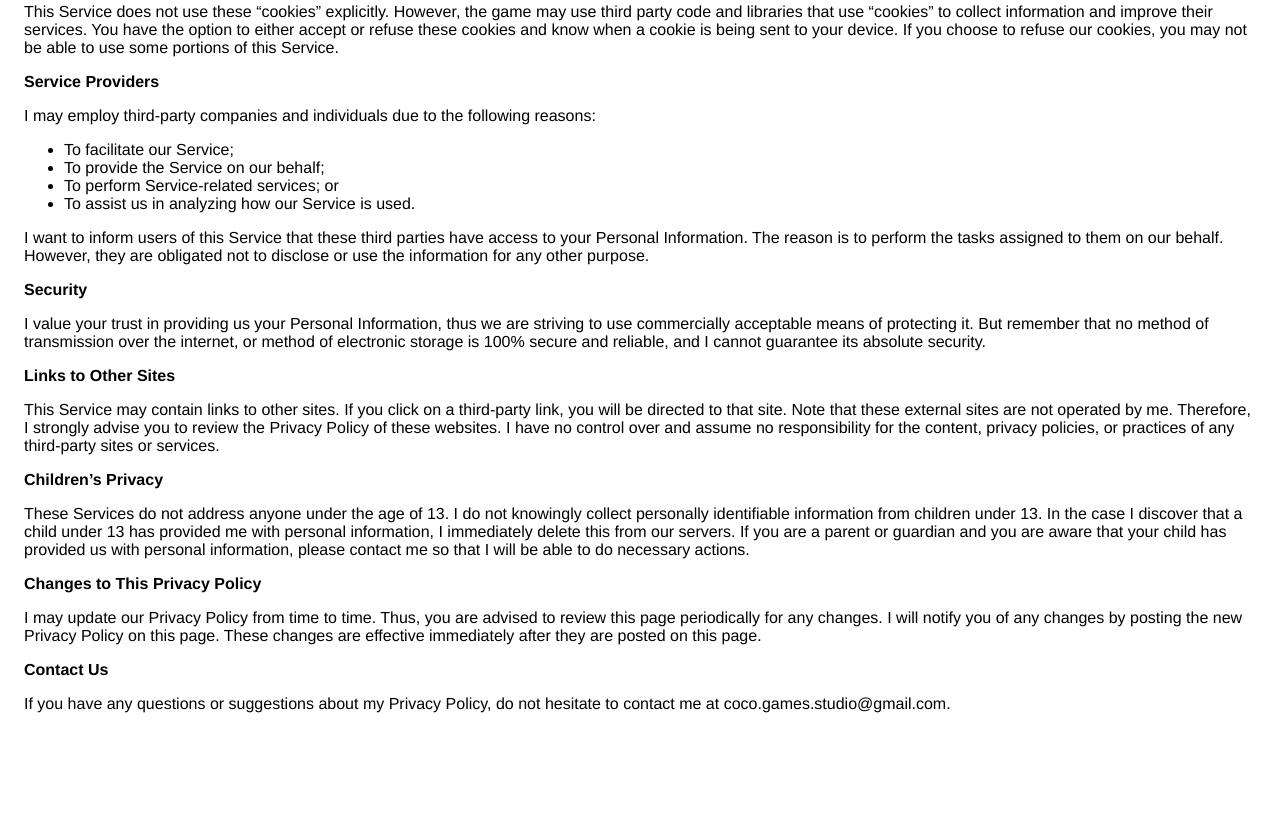
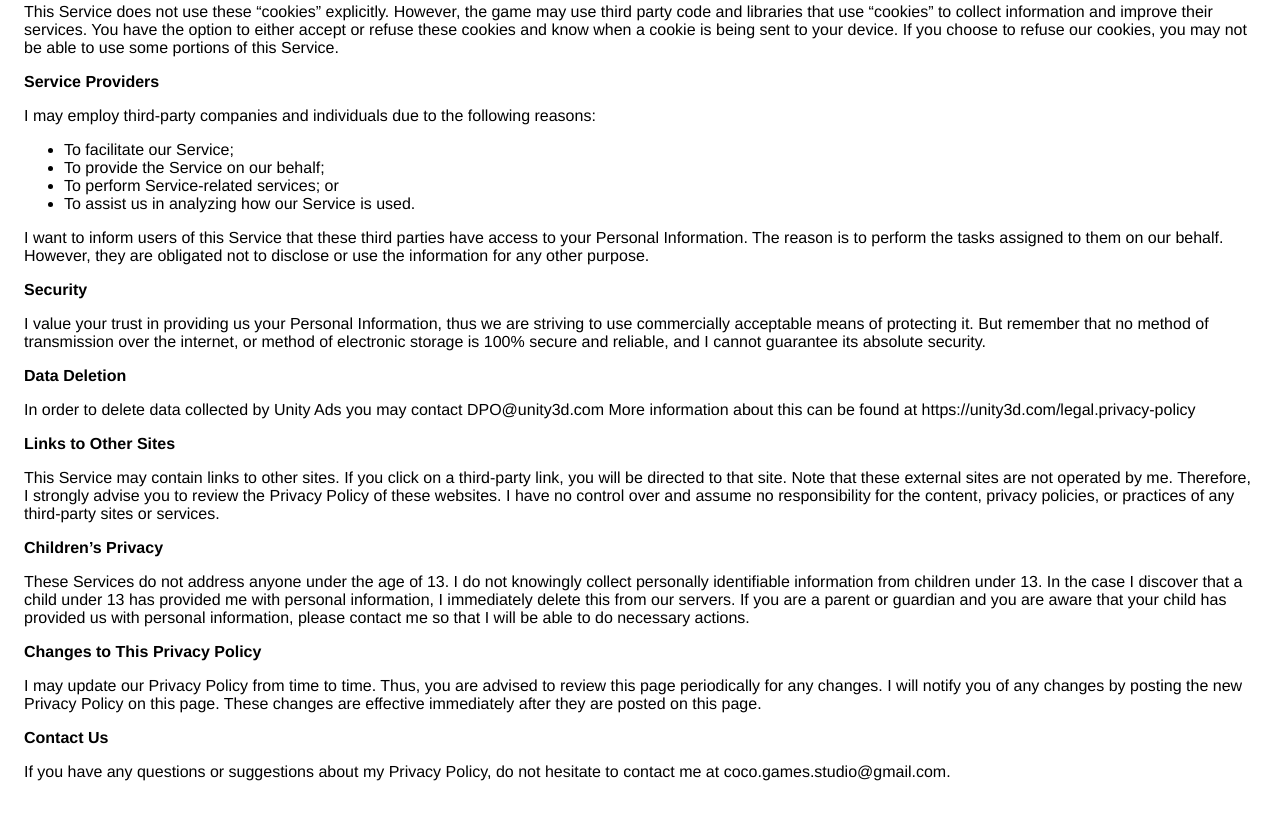
Before and after one commit to Thunder3549p/Bone-Dash-Privacy-Policy, a plain HTML site: page index.html in a window 1280 px wide. Shown: the part 693-1512 px from the top of the page. Before the commit the page ends 1446 px from the top, so only its background shows below. Drawn offline with Linux system fonts and the light colour scheme.

Commit message:
Update index.html

```diff
--- a/index.html
+++ b/index.html
@@ -82,6 +82,9 @@
                     that no method of transmission over the internet, or method
                     of electronic storage is 100% secure and reliable, and
                     I cannot guarantee its absolute security.
+                  </p> <p><strong>Data Deletion</strong></p> <p>
+                      In order to delete data collected by Unity Ads you may contact DPO@unity3d.com
+                      More information about this can be found at https://unity3d.com/legal.privacy-policy
                   </p> <p><strong>Links to Other Sites</strong></p> <p>
                     This Service may contain links to other sites. If you click
                     on a third-party link, you will be directed to that site.
```
